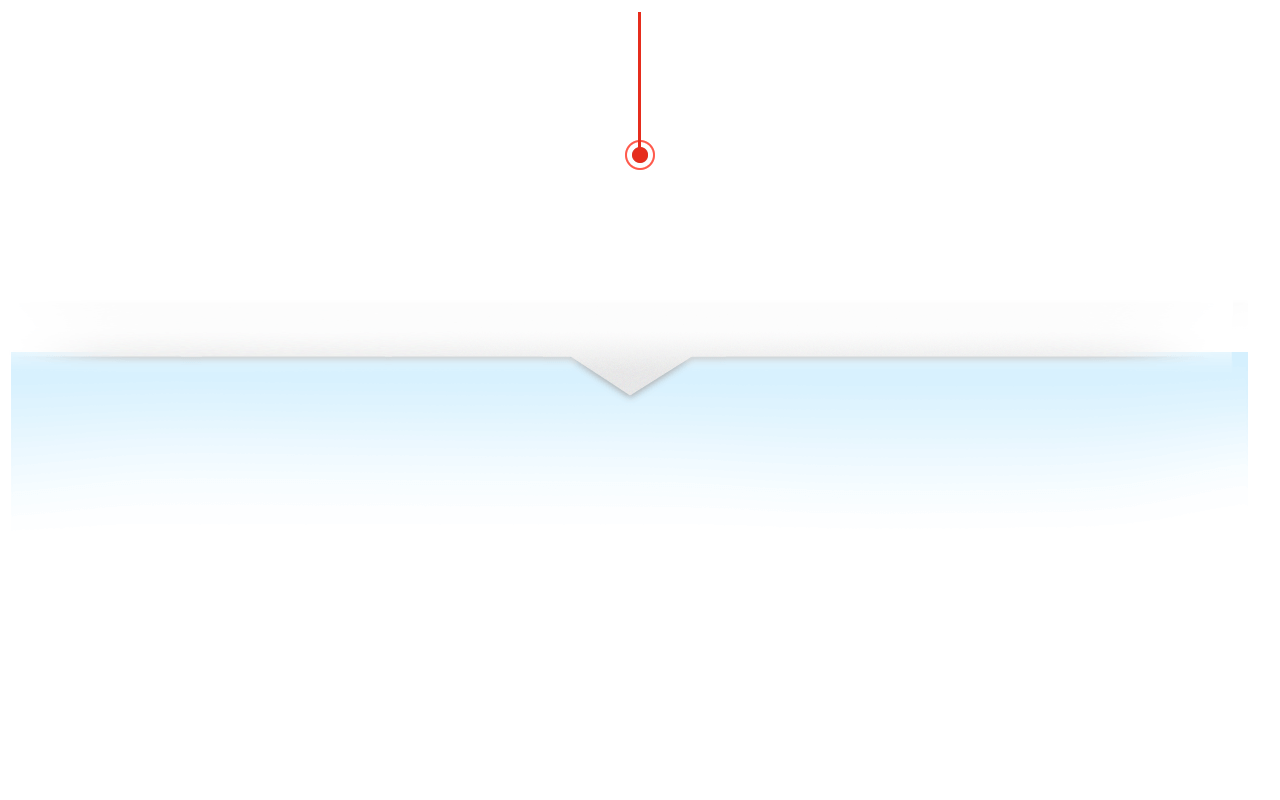
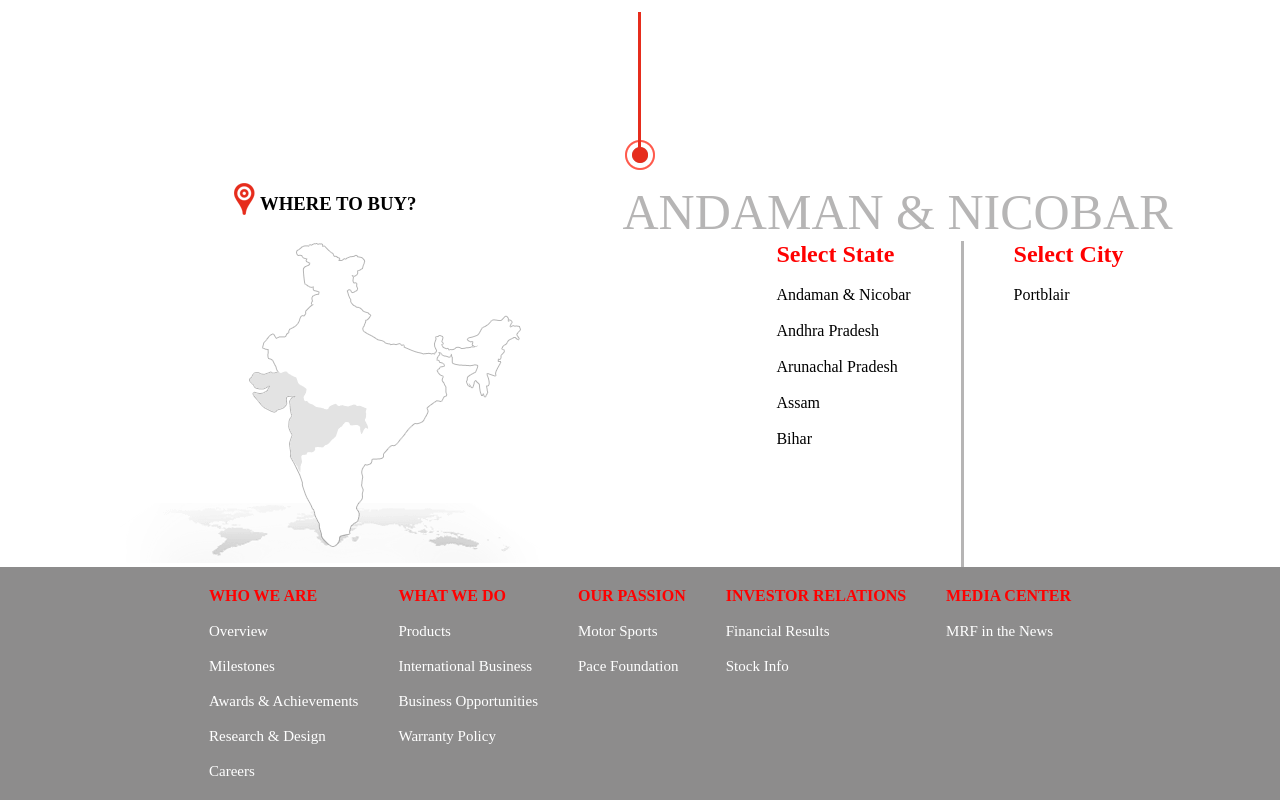
Before and after one commit to amrnath23/mrf-tyres, a plain HTML site: page index.html in a window 1280 px wide. Shown: the part 2772-3572 px from the top of the page. Before the commit the page ends 3547 px from the top, so only its background shows below. Drawn offline with Linux system fonts and the light colour scheme.

Commit message:
Add files via upload

```diff
--- a/index.html
+++ b/index.html
@@ -104,8 +104,86 @@
     <div class="cen-place">
         <img src="MRF image/find-your-tyre-red.png">
     </div>
-    <div class="transparent">
-        <img src="MRF image/find-your-tyre-bg1.png">
+    <div class="footer-top">
+        <div class="f-t-head1">
+            <img src="MRF image/img (20).png">
+        </div>
+        <div class="f-t-head2">
+            <h3>WHERE TO BUY?</h3>
+        </div >
+        <div class="f-t-head3">
+            <p>ANDAMAN & NICOBAR</p>
+        </div>
+    </div>
+    <div class="footer-cen">
+        <div class="map">
+            <img src="MRF image/map-west-india.png">
+        </div>
+        <div class="foo-r-box">
+            <div class="bot-box1">
+                <h2>Select State</h2>
+                <br>
+                <p>Andaman & Nicobar</p>
+                <br>
+                <p>Andhra Pradesh</p>
+                <br>
+                <p>Arunachal Pradesh</p>
+                <br>
+                <p>Assam</p>
+                <br>
+                <p>Bihar</p>
+            </div>
+            <div class="bot-box2">
+                <h2>Select City</h2>
+                <br>
+                <p>Portblair</p>
+            </div>
+        </div>
+    </div>
+    <div class="footer-bot">
+        <div class="footer-text-white">
+            <h4>WHO WE ARE</h4>
+            <br>
+            <p>Overview</p>
+            <br>
+            <p>Milestones</p>
+            <br>
+            <p>Awards & Achievements</p>
+            <br>
+            <p>Research & Design</p>
+            <br>
+            <p>Careers</p>
+        </div>
+        <div class="footer-text-white">
+            <h4>WHAT WE DO</h4>
+            <br>
+            <p>Products</p>
+            <br>
+            <p>International Business</p>
+            <br>
+            <p>Business Opportunities</p>
+            <br>
+            <p>Warranty Policy</p>
+        </div>
+        <div class="footer-text-white">
+            <h4>OUR PASSION</h4>
+            <br>
+            <p>Motor Sports</p>
+            <br>
+            <p>Pace Foundation</p>
+        </div>
+        <div class="footer-text-white">
+            <h4>INVESTOR RELATIONS</h4>
+            <br>
+            <p>Financial Results</p>
+            <br>
+            <p>Stock Info</p>
+        </div>
+        <div class="footer-text-white">
+            <h4>MEDIA CENTER</h4>
+            <br>
+            <p>MRF in the News</p>
+        </div>
     </div>
 </body>
 </html>
--- a/mrf.css
+++ b/mrf.css
@@ -121,7 +121,7 @@
     border-width: 2px;
 }
 
-h4{
+h4,h2{
     color: red;
 }
 
@@ -193,3 +193,65 @@ h4{
     display: flex;
     justify-content: center;
 }
+
+.footer-top{
+    display: flex;
+    justify-content: space-between;
+
+}
+.f-t-head1{
+    flex: 1;
+    text-align: right;
+    padding-right: 5px;
+}
+
+.f-t-head2{
+    flex: 1;padding-top: 10px;
+
+}
+
+.f-t-head3{
+    flex: 3;
+    text-align: center;
+    font-size: 50px;
+    font-family: pt_sans_captionregular;
+    color: #b6b5b5;
+}
+
+.footer-cen{
+    display: flex;
+    justify-content: center;
+
+}
+
+
+.foo-r-box{
+    display: flex;
+    justify-content: center;
+    width: 420px;
+    margin-left: 200px;
+}
+
+.bot-box1{
+    padding-right: 50px;
+    border-right: #b6b5b5 solid;
+}
+
+.bot-box2{
+    padding-left: 50px;
+}
+
+.footer-bot{
+    display: flex;
+    justify-content: center;
+    background: #8d8c8c;
+    color: white;
+}
+
+.footer-text-white{
+    margin: 20px;
+}
+
+.footer-text-white p{
+    font-size: 15px;
+}
```
